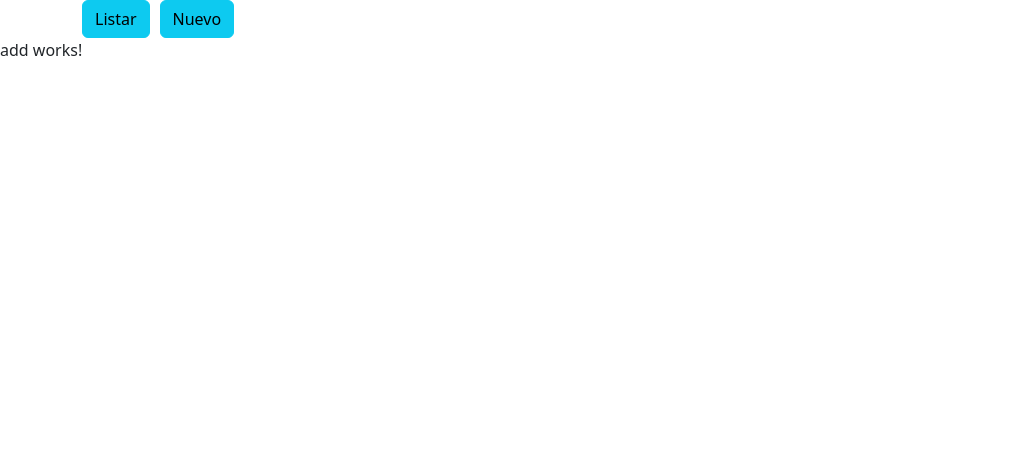
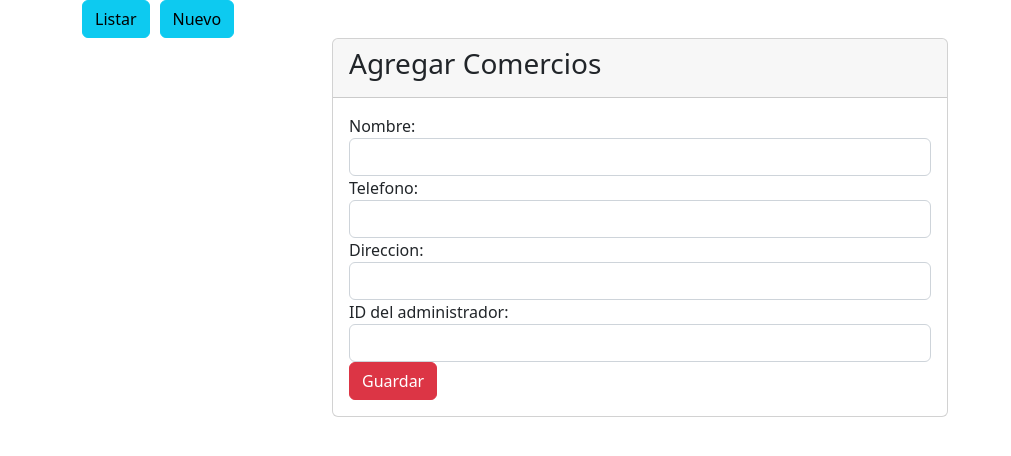
Before and after one commit to marianits/ProyectoSistemas, an Angular app: page /add in a window 1280 px wide. Shown: the top 456 px of the page, without its empty margins (0-1011 px from the left). Built offline with nearby package versions, Linux system fonts and the light colour scheme.

Commit message:
Agregar el formulario de crear comercios

```diff
--- a/src/app/Comercio/add/add.component.html
+++ b/src/app/Comercio/add/add.component.html
@@ -1 +1,28 @@
-<p>add works!</p>
+<div class="container col-md-6">
+    <div class="card">
+        <div class="card-header">
+            <h3>Agregar Comercios</h3>
+        </div>
+        <div class="card-body">
+            <form action="">
+                <div class="form-group">
+                    <label for="">Nombre:</label>
+                    <input type="text" class="form-control">
+                </div>
+                <div class="form-group">
+                    <label for="">Telefono:</label>
+                    <input type="text" class="form-control">
+                </div>
+                <div class="form-group">
+                    <label for="">Direccion:</label>
+                    <input type="text" class="form-control">
+                </div>
+                <div class="form-group">
+                    <label for="">ID del administrador:</label>
+                    <input type="number" class="form-control">
+                </div>
+                <button class="btn btn-danger">Guardar</button>
+            </form>
+        </div>
+    </div>
+</div>
--- a/src/app/Service/service.service.ts
+++ b/src/app/Service/service.service.ts
@@ -1,7 +1,6 @@
 import { Injectable } from '@angular/core';
 import { HttpClient } from '@angular/common/http'
-import { Comercio } from '../Models/Comercio';
-import { ComercioResponse } from '../Models/Comercio';
+import { Comercio, ComercioResponse } from '../Models/Comercio';
 @Injectable({
   providedIn: 'root'
 })
@@ -12,9 +11,11 @@ export class ServiceService {
 
   getComercios(){
     var ruta = this.Url + "/listarComercios";
-
     var response = this.http.get<ComercioResponse>(ruta)
-
     return response;
   }
+  createComercio(){
+    var ruta = this.Url + "/listarComercios";
+    var response = this.http.post<Comercio(ruta)
+  }
 }
```
